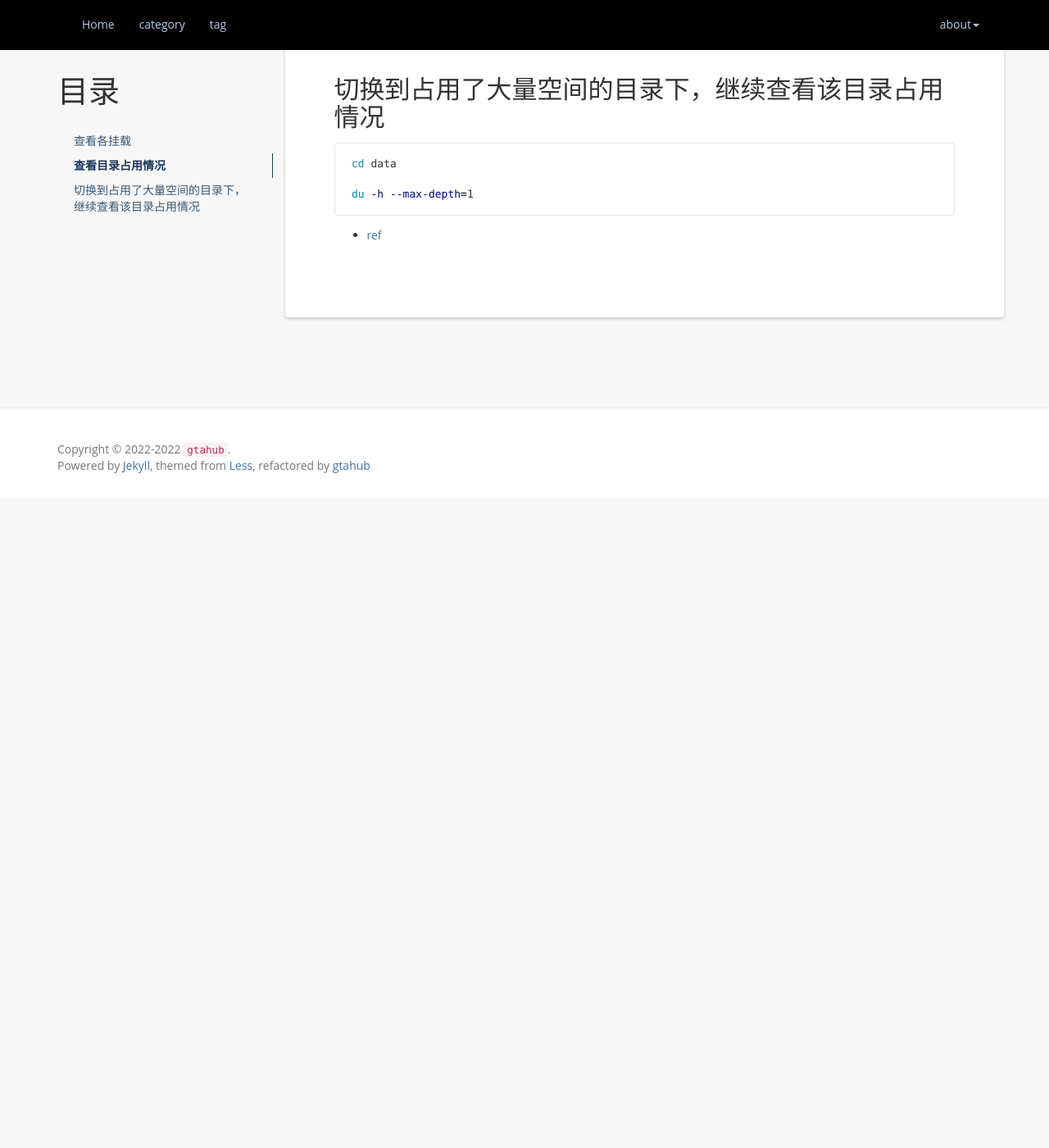
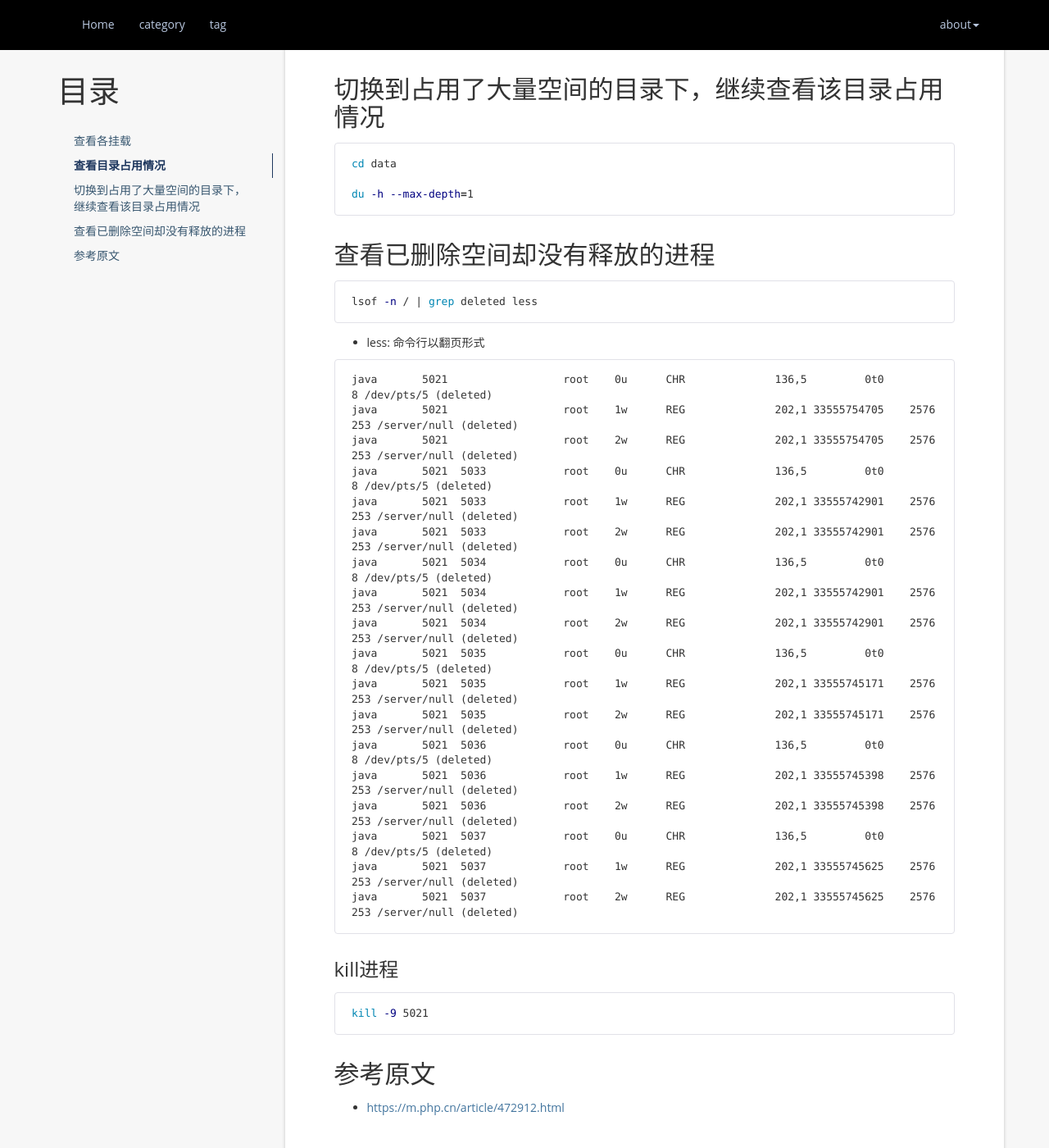
Before and after one commit to atgtahub/atgtahub.github.io, a Jekyll site: the page built from _posts/server/2022-11-10-server-disk-is-full-troubleshooting.md, in a window 1280 px wide and 1400 px high, scrolled down 1908 px. Shown: the whole window at 82% size. Built offline with Jekyll 4.4.1, drawn with Linux system fonts in a browser that asks for light colours; a script that is not in the unit is left out; comment, search, counter and statistics services are not loaded; before the commit the page ends 2516 px from its top, so only the background shows below that.

Commit message:
refactor(posts): 2022-11-10-server-disk-is-full-troubleshooting.md

````diff
--- a/_posts/server/2022-11-10-server-disk-is-full-troubleshooting.md
+++ b/_posts/server/2022-11-10-server-disk-is-full-troubleshooting.md
@@ -98,5 +98,43 @@ cd data
 du -h --max-depth=1
 ```
 
+## 查看已删除空间却没有释放的进程
 
-- <a href="https://m.php.cn/article/472912.html" target="_blank">ref</a>
+```sh
+lsof -n / | grep deleted less
+```
+
+- less: 命令行以翻页形式
+
+```text
+java       5021                  root    0u      CHR              136,5         0t0          8 /dev/pts/5 (deleted)
+java       5021                  root    1w      REG              202,1 33555754705    2576253 /server/null (deleted)
+java       5021                  root    2w      REG              202,1 33555754705    2576253 /server/null (deleted)
+java       5021  5033            root    0u      CHR              136,5         0t0          8 /dev/pts/5 (deleted)
+java       5021  5033            root    1w      REG              202,1 33555742901    2576253 /server/null (deleted)
+java       5021  5033            root    2w      REG              202,1 33555742901    2576253 /server/null (deleted)
+java       5021  5034            root    0u      CHR              136,5         0t0          8 /dev/pts/5 (deleted)
+java       5021  5034            root    1w      REG              202,1 33555742901    2576253 /server/null (deleted)
+java       5021  5034            root    2w      REG              202,1 33555742901    2576253 /server/null (deleted)
+java       5021  5035            root    0u      CHR              136,5         0t0          8 /dev/pts/5 (deleted)
+java       5021  5035            root    1w      REG              202,1 33555745171    2576253 /server/null (deleted)
+java       5021  5035            root    2w      REG              202,1 33555745171    2576253 /server/null (deleted)
+java       5021  5036            root    0u      CHR              136,5         0t0          8 /dev/pts/5 (deleted)
+java       5021  5036            root    1w      REG              202,1 33555745398    2576253 /server/null (deleted)
+java       5021  5036            root    2w      REG              202,1 33555745398    2576253 /server/null (deleted)
+java       5021  5037            root    0u      CHR              136,5         0t0          8 /dev/pts/5 (deleted)
+java       5021  5037            root    1w      REG              202,1 33555745625    2576253 /server/null (deleted)
+java       5021  5037            root    2w      REG              202,1 33555745625    2576253 /server/null (deleted)
+```
+
+### kill进程
+
+```sh
+kill -9 5021
+```
+
+
+参考原文
+-
+
+- <a href="https://m.php.cn/article/472912.html" target="_blank">https://m.php.cn/article/472912.html</a>
````
Also changed, not shown: _posts/gui/database/2022-12-04-navicat-install.md (+4 -1 lines), _posts/server/2022-11-23-centos-tar-unzip.md (+4 -1 lines), _posts/server/2022-11-30-linux-basic-command.md (+4 -1 lines), _posts/server/2022-12-12-centos-static-ip.md (+4 -1 lines).
